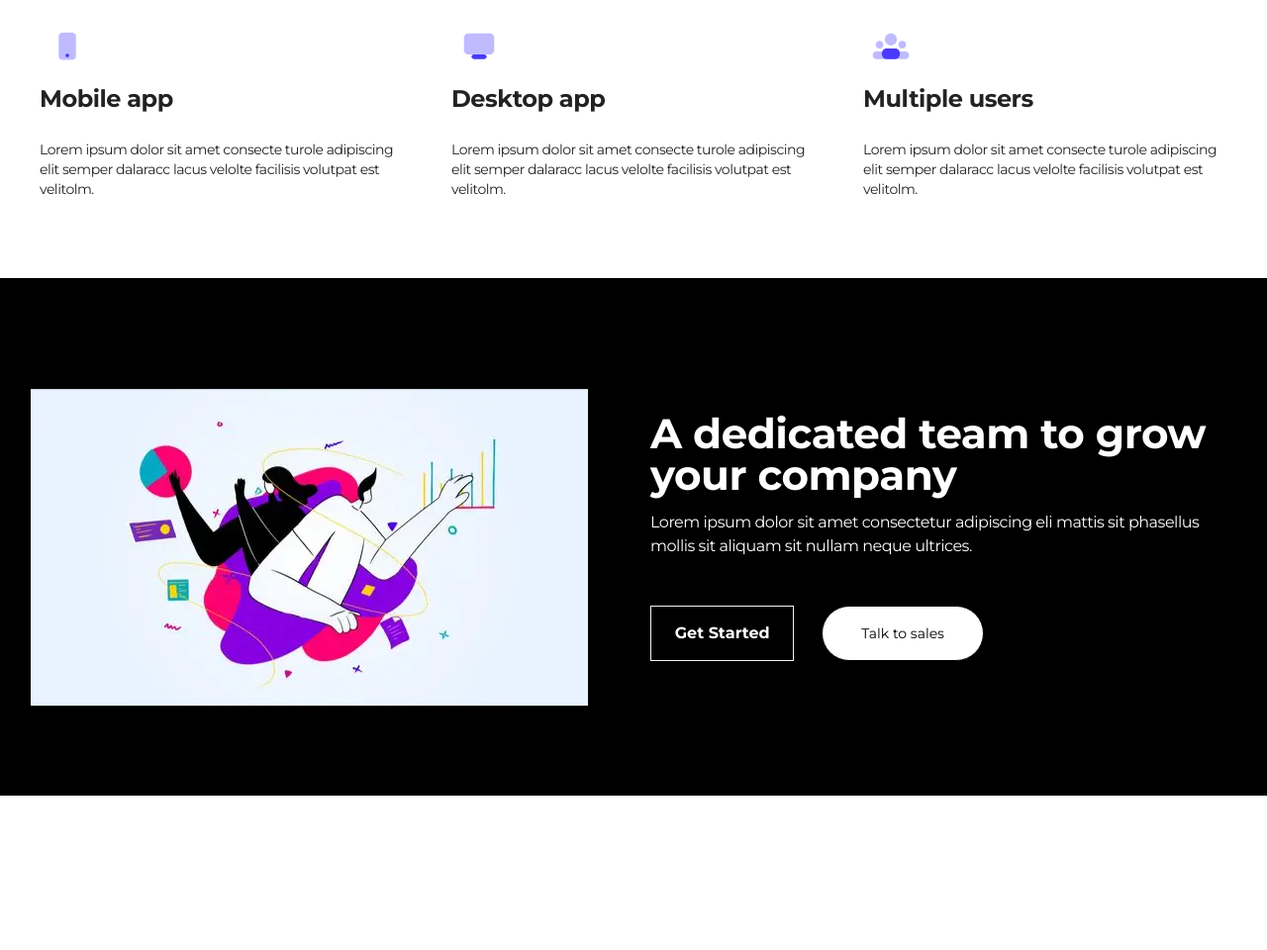
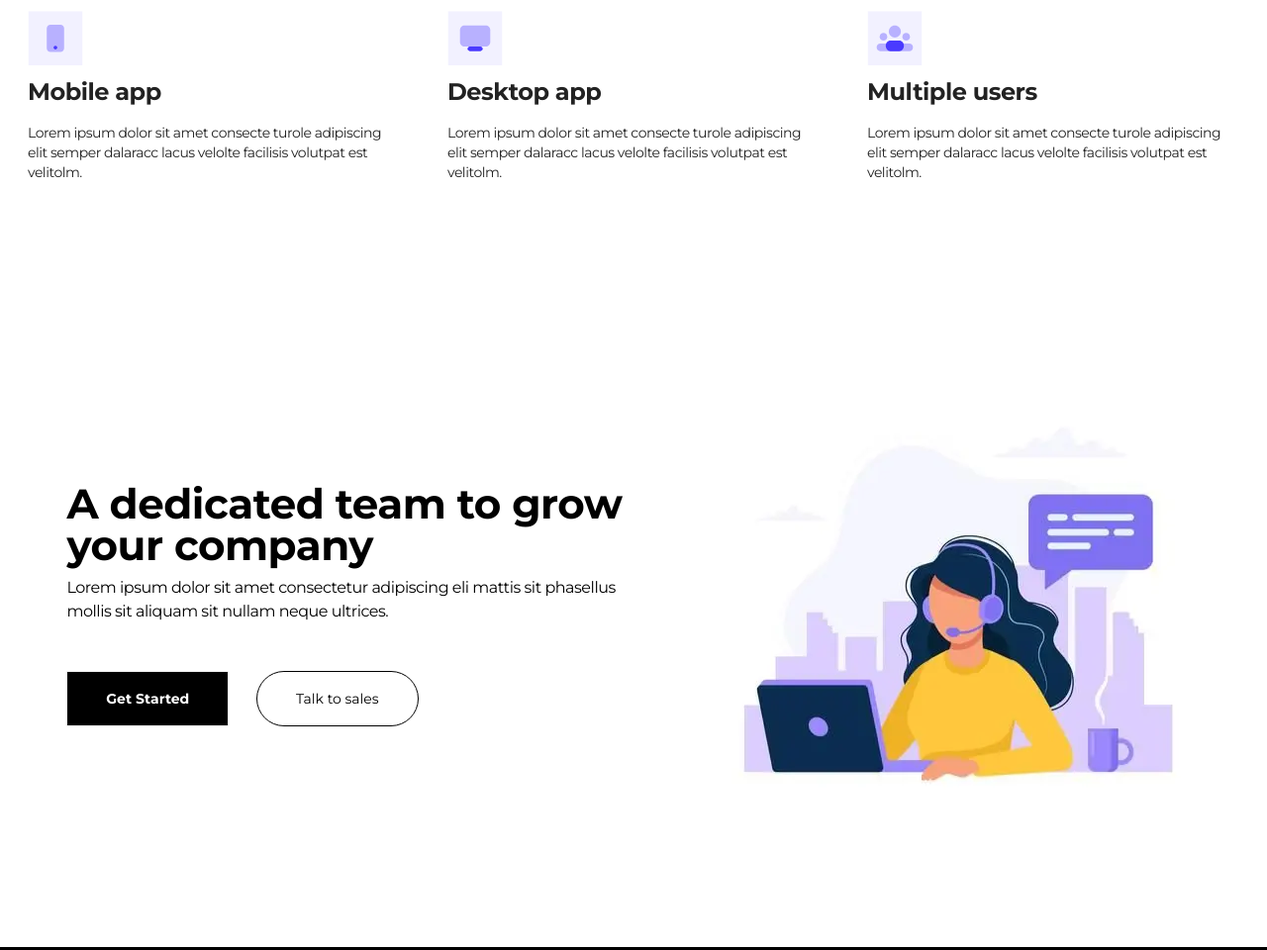
Before and after one commit to katemaybe/proj_apr, a website: page index.html in a window 1280 px wide. Shown: the part 1380-2340 px from the top of the page at 99% size. Drawn offline with Linux system fonts and the light colour scheme.

Commit message:
changes and 2 sections perfect pixel

```diff
--- a/assets/scss/blocks/_about.scss
+++ b/assets/scss/blocks/_about.scss
@@ -7,7 +7,7 @@
 
 }
 .about {
-    padding: 5rem 0;
+    padding: 4.7rem 0;
     background-color: $c-bg-secondary;
 }
 .about__title {
--- a/assets/scss/blocks/_calltoaction.scss
+++ b/assets/scss/blocks/_calltoaction.scss
@@ -22,7 +22,7 @@
 }
 .calltoaction__text {
     line-height: 1.5rem;
-    padding-top: 0.94rem ;
+    padding-top: 0.63rem ;
     padding-bottom: 3rem;
 }
 
--- a/assets/scss/blocks/_partners.scss
+++ b/assets/scss/blocks/_partners.scss
@@ -1,7 +1,4 @@
-.partners__inner {
-    @extend .container;
 
-}
 
 
 .partners__container {
@@ -10,6 +7,10 @@
     flex-wrap: wrap;
     align-items: center;
     justify-content: center;
+    :nth-child(1) {
+        border-left: none;
+      }
+
 
 }
 .partners__element {
--- a/assets/scss/blocks/_services.scss
+++ b/assets/scss/blocks/_services.scss
@@ -15,18 +15,14 @@
 }
 
 .services-features__element {
-    max-width: 23rem;
+    max-width: 23.5rem;
     svg{
         fill: $c-bg-primary;
         width: 3.5rem;
         height: 3.5rem;
+        fill: #F2F1FF;
 
-        }
-    @include hover(){
-        svg {
-              fill: #F2F1FF;
 
-          }
 
 
     }
@@ -34,7 +30,6 @@
     p{
         color: $c-font-tertiary;
         font-size: 0.875rem;
-        padding-top: 0.63rem;
     }
 
 }
--- a/assets/scss/components/_buttons.scss
+++ b/assets/scss/components/_buttons.scss
@@ -1,5 +1,5 @@
 .black__square-btn{
-    padding: 1.125rem 1.47031rem 1.125rem 1.48281rem;
+  padding:  1.125rem 1.47031rem 1.125rem 1.48281rem;
     background: $c-bg-secondary;
     span{
         color: $c-bg-primary;
@@ -12,6 +12,7 @@
     }
     @include hover() {
         background: $c-bg-primary;
+        border: 1px solid $c-bg-secondary;
 
         span {
           color: $c-bg-secondary;
@@ -20,7 +21,31 @@
 
       }
 }
+.black__square-btn-info{
+ padding: 1.0625rem 2.41469rem 1.0625rem 2.42719rem;
+    background: $c-bg-secondary;
+    border:  1px solid #F5F5F5;
+    span{
+        color: $c-bg-primary;
+        text-align: center;
+        font-family: $font-primary;
+        font-size: 0.875rem;
+        font-style: normal;
+        font-weight: 700;
+        line-height: 1.25rem;
 
+    }
+    @include hover() {
+        background: $c-bg-primary;
+        border: 1px solid $c-bg-secondary;
+
+        span {
+          color: $c-bg-secondary;
+        }
+
+
+      }
+}
 .white__round-btn{
     padding: 1.0625rem 2.4375rem;
 flex-direction: column;
@@ -28,7 +53,7 @@ align-items: center;
 border-radius: 3rem;
 border: 1px solid #000;
 background: $c-bg-primary;
-box-shadow: 0px 4px 10px 0px;
+// box-shadow: 0px 4px 10px 0px;
 span{
     color: $c-bg-secondary;
 
@@ -41,9 +66,11 @@ line-height: 1.25rem;
 }
 @include hover() {
     background: $c-bg-secondary;
+    border: 1px solid $c-bg-primary;
 
     span {
       color: $c-bg-primary;
+
     }
 
 
--- a/assets/scss/components/_typography.scss
+++ b/assets/scss/components/_typography.scss
@@ -63,7 +63,7 @@ hr {
 a {
     color: $c-font-primary;
     text-decoration: none;
-    transition: var(--default-transition);
+    transition: .3s ease;
 
     @include hover {
         color: $c-brand-primary;
--- a/assets/scss/layout/_footer.scss
+++ b/assets/scss/layout/_footer.scss
@@ -35,9 +35,10 @@ footer{
     display: flex;
     justify-content: space-between;
     flex-flow: row wrap;
-    gap: 1.75rem;
+    // gap: 1.75rem;
     margin-bottom: 2.62rem;
     @include media('<desktop') {
+        width: 100%;
         flex-direction: column;
         gap: 1rem;
         margin-top: 2rem;
@@ -53,8 +54,33 @@ footer{
     line-height: 1.47875rem;
     a{
         transition: .3s ease;
+
     }
 
+
+}
+.footer__link:hover {
+    color: rgb(136, 136, 11);
+
+}
+
+.footer__link--label{
+    border-radius: 8.4rem;
+    background: #000;
+    padding: 0.31rem 0.8rem 0.31rem 0.84rem;
+
+
+}
+
+.label__text{
+    color: #FFF;
+    text-align: center;
+
+font-family: Montserrat;
+font-size: 1.05rem;
+font-style: normal;
+font-weight: 400;
+line-height: 1.365rem;
 }
 
 .languages{
--- a/assets/scss/layout/_header.scss
+++ b/assets/scss/layout/_header.scss
@@ -1,5 +1,5 @@
 .header {
-    padding: 1rem 0;
+    padding: 1rem 0 1.75rem 0;
     background-color: $c-brand-primary;
     }
 .header__inner {
--- a/assets/scss/layout/_layout.scss
+++ b/assets/scss/layout/_layout.scss
@@ -42,7 +42,7 @@ body {
 }
 
 .container {
-max-width: 92rem;
+max-width: 1256px;
 width: 100%;
 margin: 0 auto;
 padding: 0 1rem;
--- a/index.html
+++ b/index.html
@@ -74,7 +74,7 @@
                         <p class="about__text">In today's digital age, effective product management is crucial for the
                             success of any software-as-a-service (SaaS) company. </p>
                         <div class="btn__container">
-                            <button class="black__square-btn about-btn" type="button"><span>Get Started</span>
+                            <button class="black__square-btn-info" type="button"><span>Get Started</span>
                             </button>
                             <button class="white__round-btn" type="button"><span>Talk to sales</span>
                             </button>
@@ -151,6 +151,30 @@
                 </div>
                 </div>
             </section>
+            <section class="calltoaction-white">
+                <div class="calltoaction__inner">
+
+                    <div class="calltoaction__container calltoaction-white">
+
+
+                        <h2 class="calltoaction__title ">A dedicated team to grow
+                            your company</h2>
+                        <p class="calltoaction__text ">Lorem ipsum dolor sit amet consectetur adipiscing eli mattis sit phasellus mollis sit
+                            aliquam sit nullam neque ultrices.</p>
+                        <div class="calltoaction-btn__container">
+                            <button class="black__square-btn-info about-btn" type="button"><span>Get Started</span>
+                            </button>
+                            <button class="white__round-btn" type="button"><span>Talk to sales</span>
+                            </button>
+                        </div>
+                    </div>
+                    <div class="calltoaction__image">
+                        <img src="assets/images/call.webp" alt="meeting" class="meeting__img" loading="lazy"></div>
+
+                    </div>
+                </div>
+
+            </section>
             <section class="calltoaction">
                 <div class="calltoaction__inner">
                     <div class="calltoaction__image">
@@ -163,7 +187,7 @@
                         <p class="calltoaction__text">Lorem ipsum dolor sit amet consectetur adipiscing eli mattis sit phasellus mollis sit
                             aliquam sit nullam neque ultrices.</p>
                         <div class="calltoaction-btn__container">
-                            <button class="black__square-btn about-btn" type="button"><span>Get Started</span>
+                            <button class="black__square-btn-info about-btn" type="button"><span>Get Started</span>
                             </button>
                             <button class="white__round-btn" type="button"><span>Talk to sales</span>
                             </button>
@@ -185,7 +209,7 @@
                         <p class="calltoaction__text ">Lorem ipsum dolor sit amet consectetur adipiscing eli mattis sit phasellus mollis sit
                             aliquam sit nullam neque ultrices.</p>
                         <div class="calltoaction-btn__container">
-                            <button class="black__square-btn about-btn" type="button"><span>Get Started</span>
+                            <button class="black__square-btn-info about-btn" type="button"><span>Get Started</span>
                             </button>
                             <button class="white__round-btn" type="button"><span>Talk to sales</span>
                             </button>
@@ -210,7 +234,7 @@
                         <p class="calltoaction__text">Lorem ipsum dolor sit amet consectetur adipiscing eli mattis sit phasellus mollis sit
                             aliquam sit nullam neque ultrices.</p>
                         <div class="calltoaction-btn__container">
-                            <button class="black__square-btn about-btn" type="button"><span>Get Started</span>
+                            <button class="black__square-btn-info about-btn" type="button"><span>Get Started</span>
                             </button>
                             <button class="white__round-btn" type="button"><span>Talk to sales</span>
                             </button>
@@ -232,7 +256,7 @@
                         <p class="calltoaction__text ">Lorem ipsum dolor sit amet consectetur adipiscing eli mattis sit phasellus mollis sit
                             aliquam sit nullam neque ultrices.</p>
                         <div class="calltoaction-btn__container">
-                            <button class="black__square-btn about-btn" type="button"><span>Get Started</span>
+                            <button class="black__square-btn-info about-btn" type="button"><span>Get Started</span>
                             </button>
                             <button class="white__round-btn" type="button"><span>Talk to sales</span>
                             </button>
@@ -253,7 +277,7 @@
                         <p class="about__text">Lorem ipsum dolor sit amet consectetur adipiscing eli mattis sit
                             phasellus mollis sit aliquam sit nullam neque ultrices.</p>
                         <div class="btn__container">
-                            <button class="black__square-btn about-btn" type="button"><span>Get Started</span>
+                            <button class="black__square-btn-info about-btn" type="button"><span>Get Started</span>
                             </button>
                             <button class="white__round-btn" type="button"><span>Talk to sales</span>
                             </button>
@@ -281,6 +305,7 @@
                                 </li>
                                 <li class="footer__item">
                                     <a href="" class="footer__link">Agency Partners</a>
+                                    <label class="footer__link--label"><span class="label__text" >New</span></label>
                                 </li>
 
                             </ul>
```
Also changed, not shown: assets/css/main.css.
